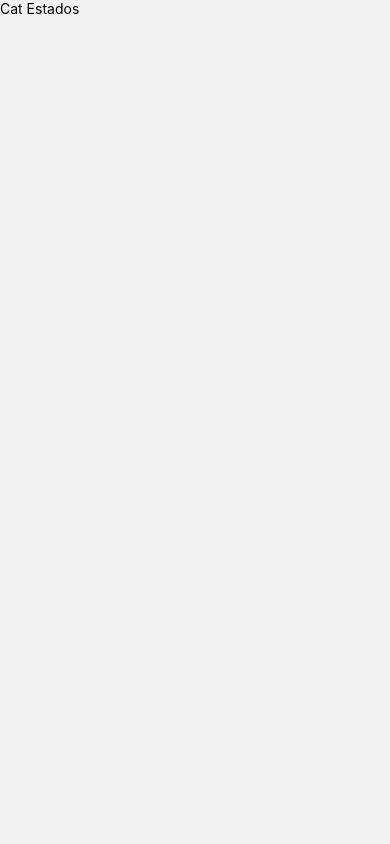
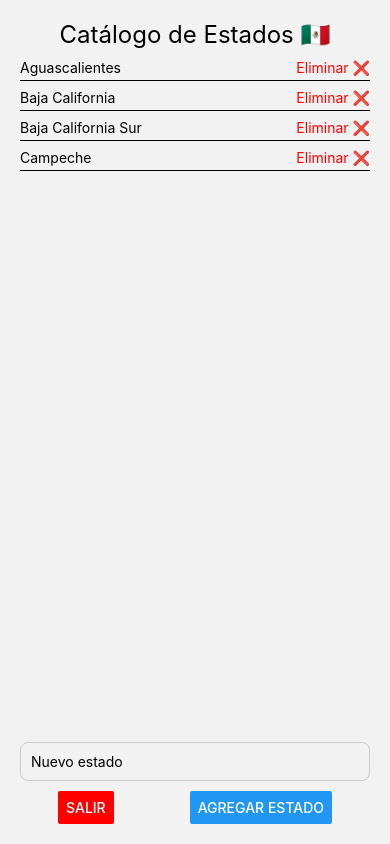
Before and after one commit to antoniodemora/supabase-demo, a React Native app: screen /CatEstados in a window 390 px wide. Built offline with nearby package versions, Linux system fonts and the light colour scheme.

Commit message:
Agrega UI para catalogo de estados

```diff
--- a/CatEstadosScreen.js
+++ b/CatEstadosScreen.js
@@ -1,5 +1,116 @@
-import { Text } from "react-native";
+import { useEffect, useState } from "react";
+import {
+    Button,
+    FlatList,
+    StyleSheet,
+    Text,
+    TextInput,
+    TouchableOpacity,
+    View
+} from "react-native";
+import { SafeAreaView } from "react-native-safe-area-context";
 
-export default function CatEstadosScreen() {
-    return <Text>Cat Estados</Text>;
+export default function CatEstadosScreen({ navigation }) {
+    const [states, setStates] = useState([]);
+    const [newState, setNewState] = useState("");
+
+    const logOut = () => {
+        navigation.navigate("LogIn");
+    };
+
+    const fetchStates = async () => {
+        // const { data, error } = await supabase
+        //     .from("mexican_states")
+        //     .select("*")
+        //     .order("name", { ascending: true });
+
+        // if (!error) setStates(data);
+        setStates([
+            { id: 1, name: "Aguascalientes" },
+            { id: 2, name: "Baja California" },
+            { id: 3, name: "Baja California Sur" },
+            { id: 4, name: "Campeche" }
+        ]);
+    };
+
+    const addState = async () => {
+        // const user = supabase.auth.getUser();
+        // const { error } = await supabase
+        //     .from("mexican_states")
+        //     .insert([
+        //         { name: newState, created_by: (await user).data.user.id }
+        //     ]);
+        // if (!error) {
+        //     setNewState("");
+        //     fetchStates();
+        // }
+        setStates([...states, { id: states.length + 1, name: newState }]); // TODO: Fix bug
+        setNewState("");
+    };
+
+    const deleteState = async (id) => {
+        //   const { error } = await supabase
+        //       .from("mexican_states")
+        //       .delete()
+        //       .eq("id", id);
+        //   if (!error) fetchStates();
+        const newStates = states.filter((item) => item.id != id);
+        setStates(newStates);
+    };
+
+    useEffect(() => {
+        fetchStates();
+    }, []);
+
+    return (
+        <SafeAreaView style={styles.container}>
+            <Text style={styles.title}>Catálogo de Estados 🇲🇽</Text>
+            <FlatList
+                data={states}
+                keyExtractor={(item) => item.id}
+                renderItem={({ item }) => (
+                    <View style={styles.itemRow}>
+                        <Text>{item.name}</Text>
+                        <TouchableOpacity onPress={() => deleteState(item.id)}>
+                            <Text style={styles.delete}>Eliminar ❌</Text>
+                        </TouchableOpacity>
+                    </View>
+                )}
+            />
+            <TextInput
+                placeholder="Nuevo estado"
+                value={newState}
+                onChangeText={setNewState}
+                style={styles.input}
+            />
+            <View style={styles.buttonContainer}>
+                <Button title="Salir" onPress={logOut} color={"red"} />
+                <Button title="Agregar Estado" onPress={addState} />
+            </View>
+        </SafeAreaView>
+    );
 }
+
+const styles = StyleSheet.create({
+    container: { flex: 1, padding: 20 },
+    title: { fontSize: 24, marginBottom: 10, textAlign: "center" },
+    input: {
+        borderWidth: 1,
+        borderColor: "#ccc",
+        padding: 10,
+        marginVertical: 10,
+        borderRadius: 8
+    },
+    itemRow: {
+        flexDirection: "row",
+        justifyContent: "space-between",
+        marginBottom: 8,
+        borderBottomWidth: 1,
+        paddingBottom: 4
+    },
+    delete: { color: "red" },
+    buttonContainer: {
+        flexDirection: "row",
+        justifyContent: "space-around"
+    }
+});
```
